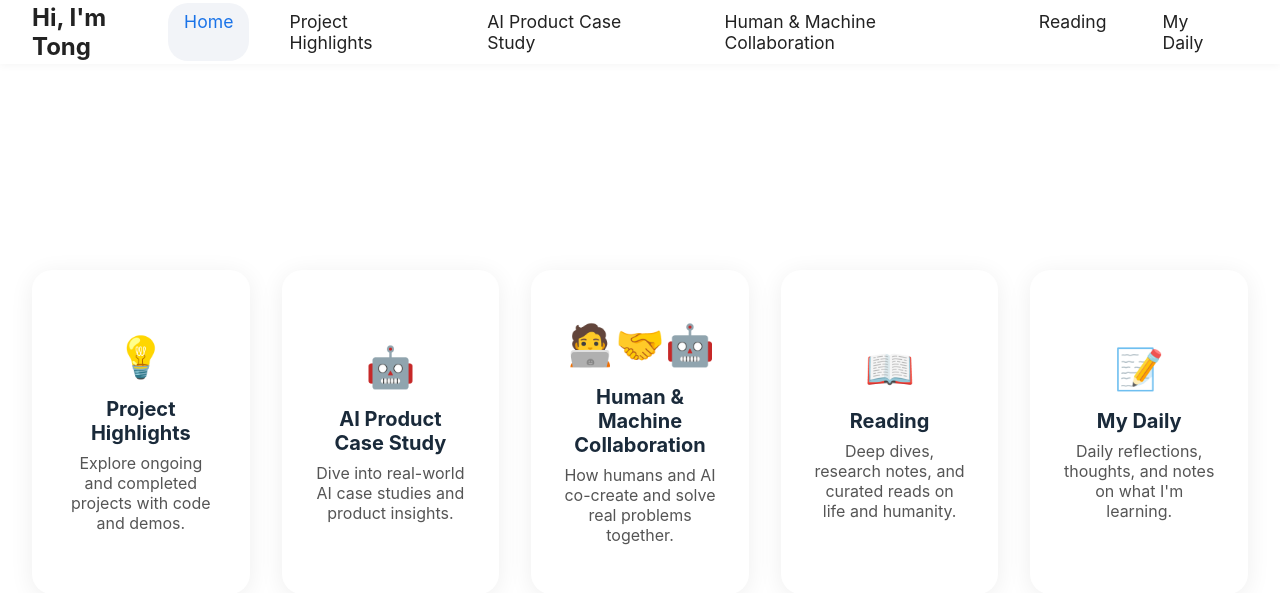
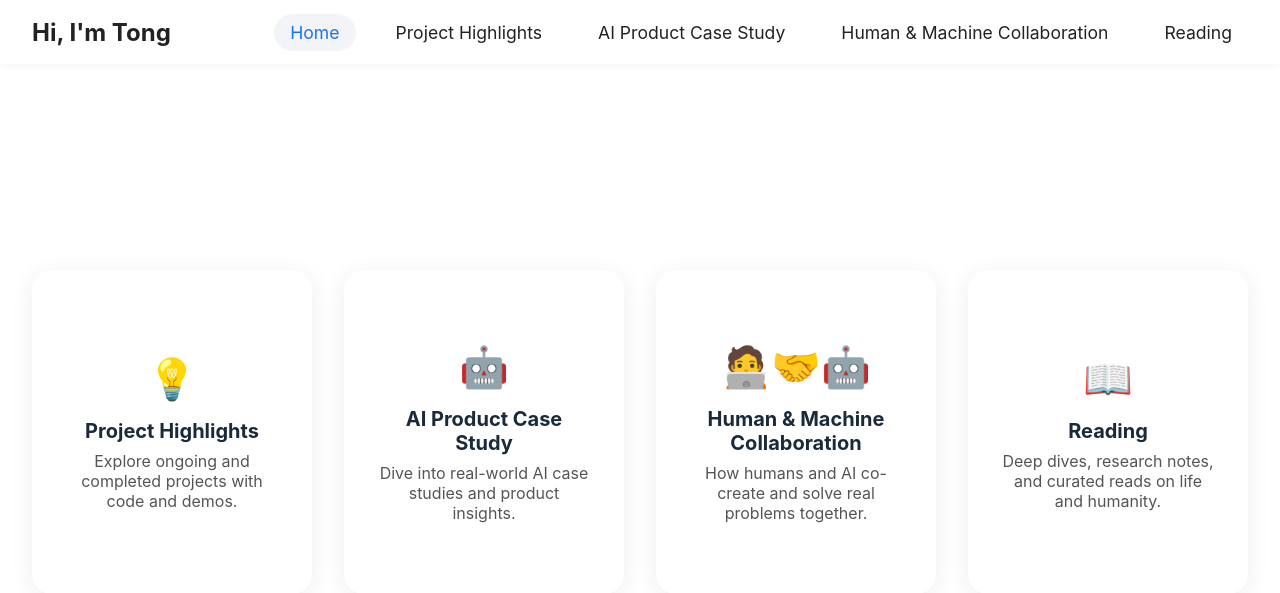
Before and after one commit to TongHere/Tong-s-daily-dose, a Flask app: page / in a window 1280 px wide. Shown: the top 593 px of the page. Run offline with Flask 3, Linux system fonts and the light colour scheme.

Commit message:
Remove My Daily section from blog navigation
Co-authored-by: Cursor <cursoragent@cursor.com>

```diff
--- a/templates/index.html
+++ b/templates/index.html
@@ -78,11 +78,6 @@
     }
 
     .tab-pane#tab-4.active {
-      display: block;
-      overflow-y: auto;
-    }
-
-    .tab-pane#tab-5.active {
       display: block;
       overflow-y: auto;
     }
@@ -468,7 +463,6 @@
       <div class="navbar-tab" onclick="showTab(2)">AI Product Case Study</div>
       <div class="navbar-tab" onclick="showTab(3)">Human & Machine Collaboration</div>
       <div class="navbar-tab" onclick="showTab(4)">Reading</div>
-      <div class="navbar-tab" onclick="showTab(5)">My Daily</div>
     </div>
   </nav>
 
@@ -494,11 +488,6 @@
         <div class="card-icon">📖</div>
         <div class="card-title">Reading</div>
         <div class="card-desc">Deep dives, research notes, and curated reads on life and humanity.</div>
-      </a>
-      <a class="card" href="?tab=5">
-        <div class="card-icon">📝</div>
-        <div class="card-title">My Daily</div>
-        <div class="card-desc">Daily reflections, thoughts, and notes on what I'm learning.</div>
       </a>
     </div>
   </div>
@@ -621,55 +610,10 @@
     </div>
   </div>
 
-  <!-- Tab 5: My Daily -->
-  <div class="tab-pane" id="tab-5">
-    <div class="reading-container" style="max-width:900px;margin:0 auto;padding:2rem;">
-      <h1 style="text-align:center;margin-bottom:0.5rem;">My Daily</h1>
-      <p style="text-align:center;color:#666;margin-bottom:2rem;">Daily reflections, thoughts, and notes on what I'm learning.</p>
-      <div id="daily-list" style="display:flex;flex-direction:column;gap:1.5rem;">
-        <a href="/daily/9th-june" class="article-item" style="text-decoration:none;color:inherit;display:block;">
-          <div class="article-date">2026-06-09</div>
-          <div class="article-title">9th June 2026</div>
-        </a>
-        <a href="/daily/8th-june" class="article-item" style="text-decoration:none;color:inherit;display:block;">
-          <div class="article-date">2026-06-08</div>
-          <div class="article-title">8th June 2026</div>
-        </a>
-        <a href="/daily/7th-june" class="article-item" style="text-decoration:none;color:inherit;display:block;">
-          <div class="article-date">2026-06-07</div>
-          <div class="article-title">7th June 2026</div>
-        </a>
-        <a href="/daily/6th-june" class="article-item" style="text-decoration:none;color:inherit;display:block;">
-          <div class="article-date">2026-06-06</div>
-          <div class="article-title">6th June 2026</div>
-        </a>
-        <a href="/daily/5th-june" class="article-item" style="text-decoration:none;color:inherit;display:block;">
-          <div class="article-date">2026-06-05</div>
-          <div class="article-title">5th June 2026</div>
-        </a>
-        <a href="/daily/4th-june" class="article-item" style="text-decoration:none;color:inherit;display:block;">
-          <div class="article-date">2026-06-04</div>
-          <div class="article-title">4th June 2026</div>
-        </a>
-        <a href="/daily/3rd-june" class="article-item" style="text-decoration:none;color:inherit;display:block;">
-          <div class="article-date">2026-06-03</div>
-          <div class="article-title">3rd June 2026</div>
-        </a>
-        <a href="/daily/2nd-june" class="article-item" style="text-decoration:none;color:inherit;display:block;">
-          <div class="article-date">2026-06-02</div>
-          <div class="article-title">2nd June 2026</div>
-        </a>
-        <a href="/daily/1st-june" class="article-item" style="text-decoration:none;color:inherit;display:block;">
-          <div class="article-date">2026-06-01</div>
-          <div class="article-title">1st June 2026</div>
-        </a>
-      </div>
-    </div>
-  </div>
 
   <script>
-    // Tab index each navbar-tab maps to: Home=-1, ProjectHighlights=1, CaseStudy=2, Collaboration=3, Reading=4, MyDaily=5
-    const tabMapping = [-1, 1, 2, 3, 4, 5];
+    // Tab index each navbar-tab maps to: Home=-1, ProjectHighlights=1, CaseStudy=2, Collaboration=3, Reading=4
+    const tabMapping = [-1, 1, 2, 3, 4];
 
     function showTab(idx) {
       // Update navbar active class
```
